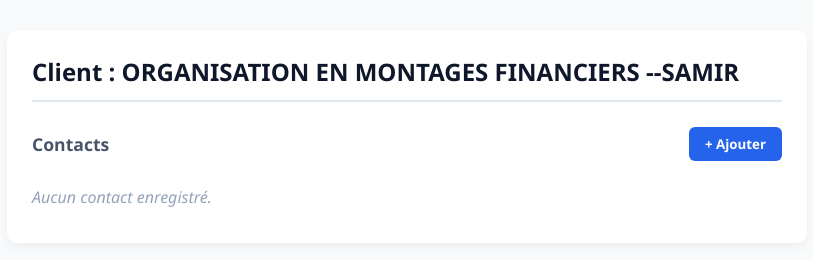
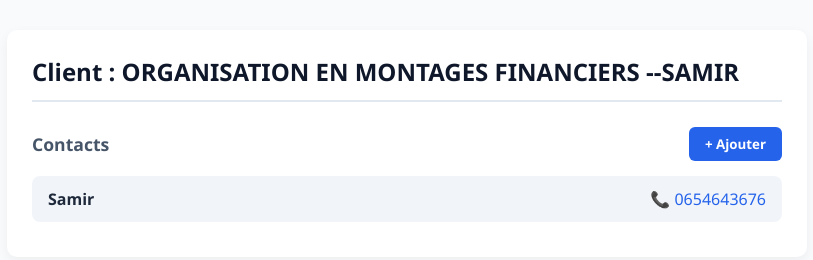
Before and after one commit to samirOMF/crm-webrtc, a plain HTML site: page index.html in a window 1280 px wide. Shown: the whole page, without its empty margins (233-1046 px from the left). Drawn offline with Linux system fonts and the light colour scheme.

Commit message:
Add default Samir contact

```diff
--- a/index.html
+++ b/index.html
@@ -21,7 +21,10 @@
 
         <!-- Liste des contacts (vide par défaut) -->
         <div id="contactsList" class="contacts-list">
-            <p id="emptyMsg" class="empty-msg">Aucun contact enregistré.</p>
+            <div class="contact-card">
+                <span class="contact-name">Samir</span>
+                <span class="contact-phone" onclick="openCallModal('Samir', '0654643676')">📞 0654643676</span>
+            </div>
         </div>
     </div>
 
```
